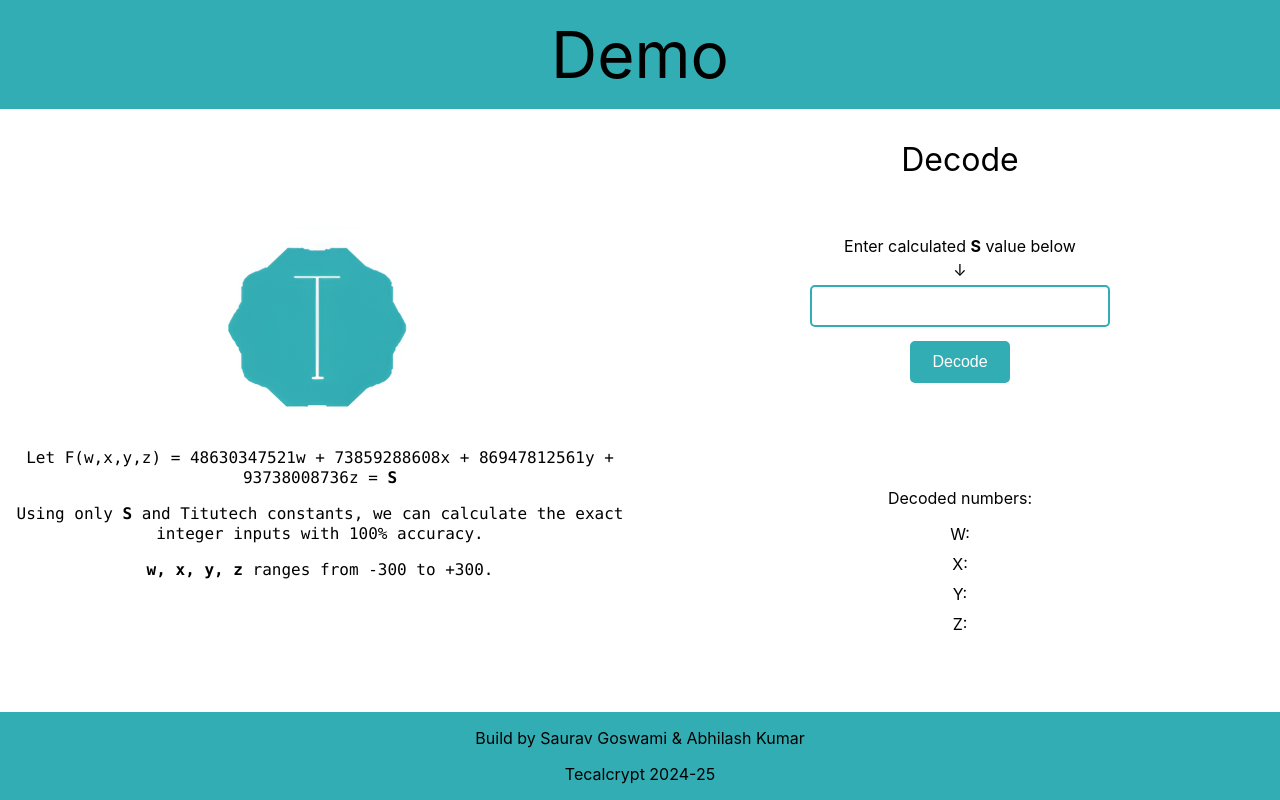
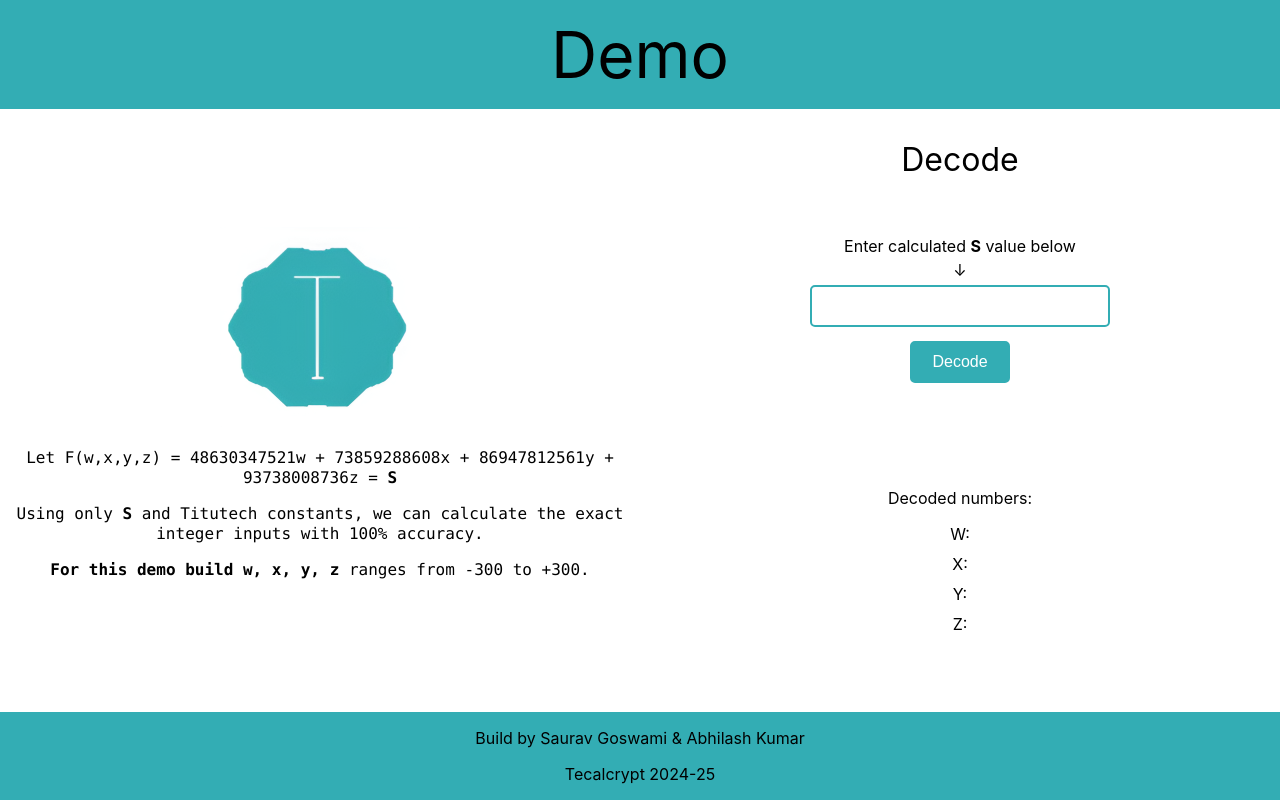
Before and after one commit to abhilashkumar002/tecalcrypt_demo, a React (Create React App) app: page / in a window 1280 px wide. Built offline with nearby package versions, Linux system fonts and the light colour scheme.

Commit message:
info addition

```diff
--- a/package.json
+++ b/package.json
@@ -21,7 +21,7 @@
     "start": "react-scripts start",
     "predeploy": "npm run build",
     "deploy": "gh-pages -d build",
-    "build": "react-scripts build",
+    "build": "GENERATE_SOURCEMAP=false react-scripts build",
     "test": "react-scripts test",
     "eject": "react-scripts eject"
   },
--- a/src/components/Information.jsx
+++ b/src/components/Information.jsx
@@ -24,7 +24,7 @@ class Information extends Component {
           </p>
           <p>
             <code>
-              <b>w, x, y, z</b> ranges from -300 to +300.
+              <b>For this demo build w, x, y, z</b> ranges from -300 to +300.
             </code>
           </p>
         </div>
```
